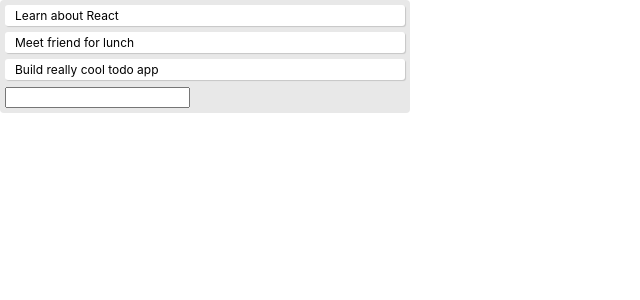
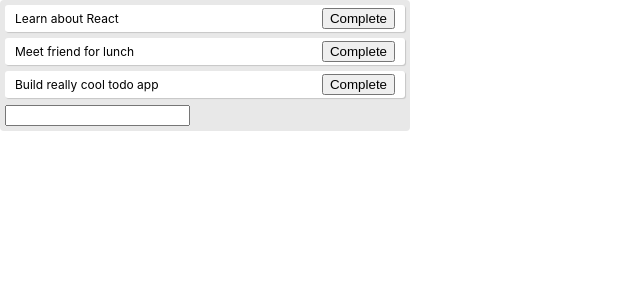
Before and after one commit to rickstylz01/reactToDo, a React (Create React App) app: page / in a window 1280 px wide. Shown: the top 300 px of the page, without its empty margins (0-640 px from the left). Built offline with nearby package versions, Linux system fonts and the light colour scheme.

Commit message:
modify: add setTodos to the completeTodo function to set the state to the list

```diff
--- a/src/App.js
+++ b/src/App.js
@@ -1,21 +1,31 @@
 import React from "react";
 import './App.css';
 
-function Todo({ todo }) {
+function Todo({ todo, index, completeTodo }) {
   return (
-    <div className="todo">
+    <div
+      className="todo"
+      style={{ textDecoration: todo.isCompleted ? "line-through" : "" }}
+    >
       {todo.text}
+      <div>
+        <button onClick={() => completeTodo(index)}>Complete</button>
+      </div>
     </div>
   );
 }
 
 function TodoForm({ addTodo }) {
+  // Sets the state's name (value) and defaults it to an empty string
   const [value, setValue] = React.useState("");
 
+  // event function to handle when a new task is submitted
   const handleSubmit = e => {
     e.preventDefault();
+    // if the value is empty it doesnt add the task and resets to empty an string
     if (!value) return;
     addTodo(value);
+    // after adding the new task, it resets to an empty string
     setValue("");
   };
 
@@ -32,6 +42,7 @@
 }
 
 function App() {
+  // name and set the state with React's useState hook
   const [todos, setTodos] = React.useState([
     { text: "Learn about React",
       isCompleted: false
@@ -44,12 +55,14 @@
     },
   ]);
 
+  // Takes the list of todos, by index, and sets their isCompleted state to true
   const completeTodo = index => {
     const newTodos = [...todos];
     newTodos[index].isCompleted = true;
+    setTodos(newTodos);
   }
 
-
+  // Takes the list of todos and their text and adds them to the list of todos
   const addTodo = text => {
     const newTodos = [...todos, {text}];
     setTodos(newTodos);
@@ -63,6 +76,7 @@
               key={index}
               index={index}
               todo={todo}
+              completeTodo={completeTodo}
             />
           ))}
           <TodoForm addTodo={addTodo} />
```
